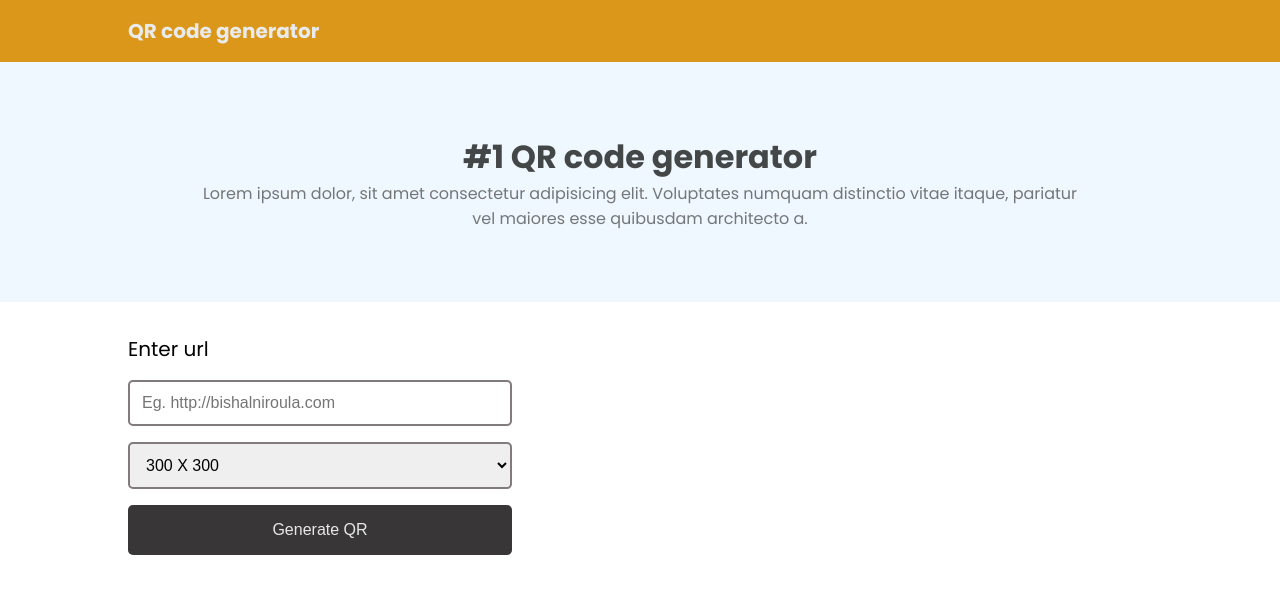
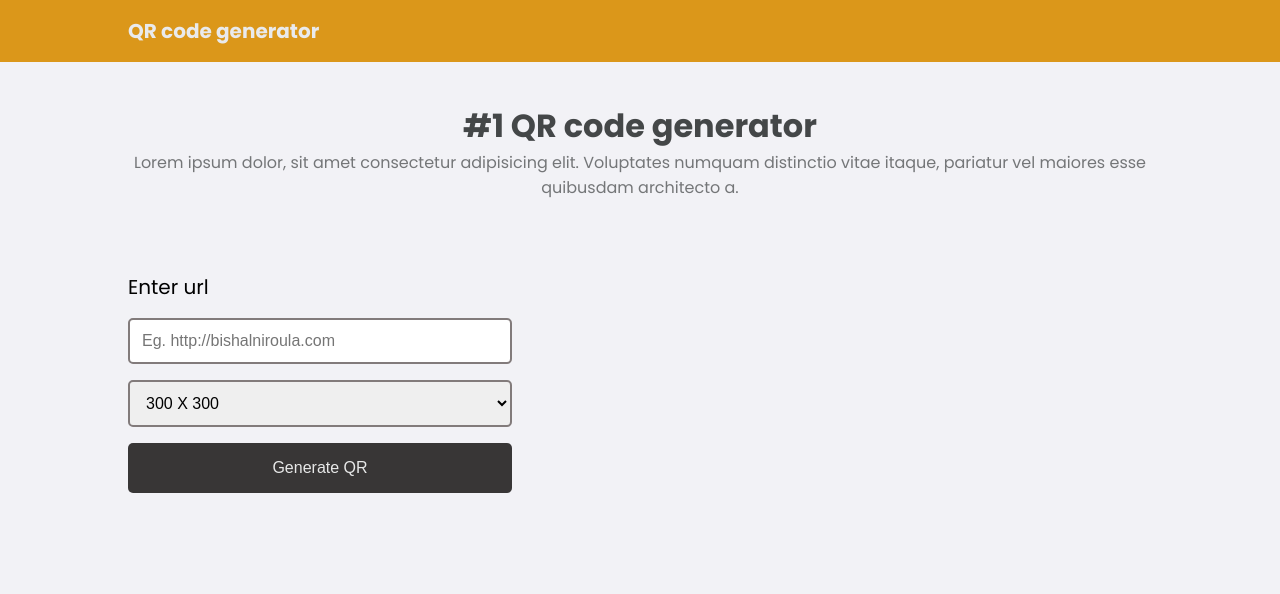
Before and after one commit to thebishalniroula/qr-code-generator, a React (Create React App) app: page / in a window 1280 px wide. Shown: the top 594 px of the page. Built offline with nearby package versions, Linux system fonts and the light colour scheme; the HTML template or start-up script is replaced by a standard one.

Commit message:
styling fixes

```diff
--- a/src/components/Hero/Hero.css
+++ b/src/components/Hero/Hero.css
@@ -1,7 +1,5 @@
 .hero {
-  height: 30vh;
-  background-color: aliceblue;
-  padding: 0 15%;
+  padding: 5vh 10%;
   display: flex;
   align-items: center;
   justify-content: center;
--- a/src/index.css
+++ b/src/index.css
@@ -6,6 +6,7 @@
 }
 body {
   font-family: "poppins";
+  background-color: rgb(242, 242, 246);
 }
 :root {
   --heading: rgb(68, 71, 72);
```
